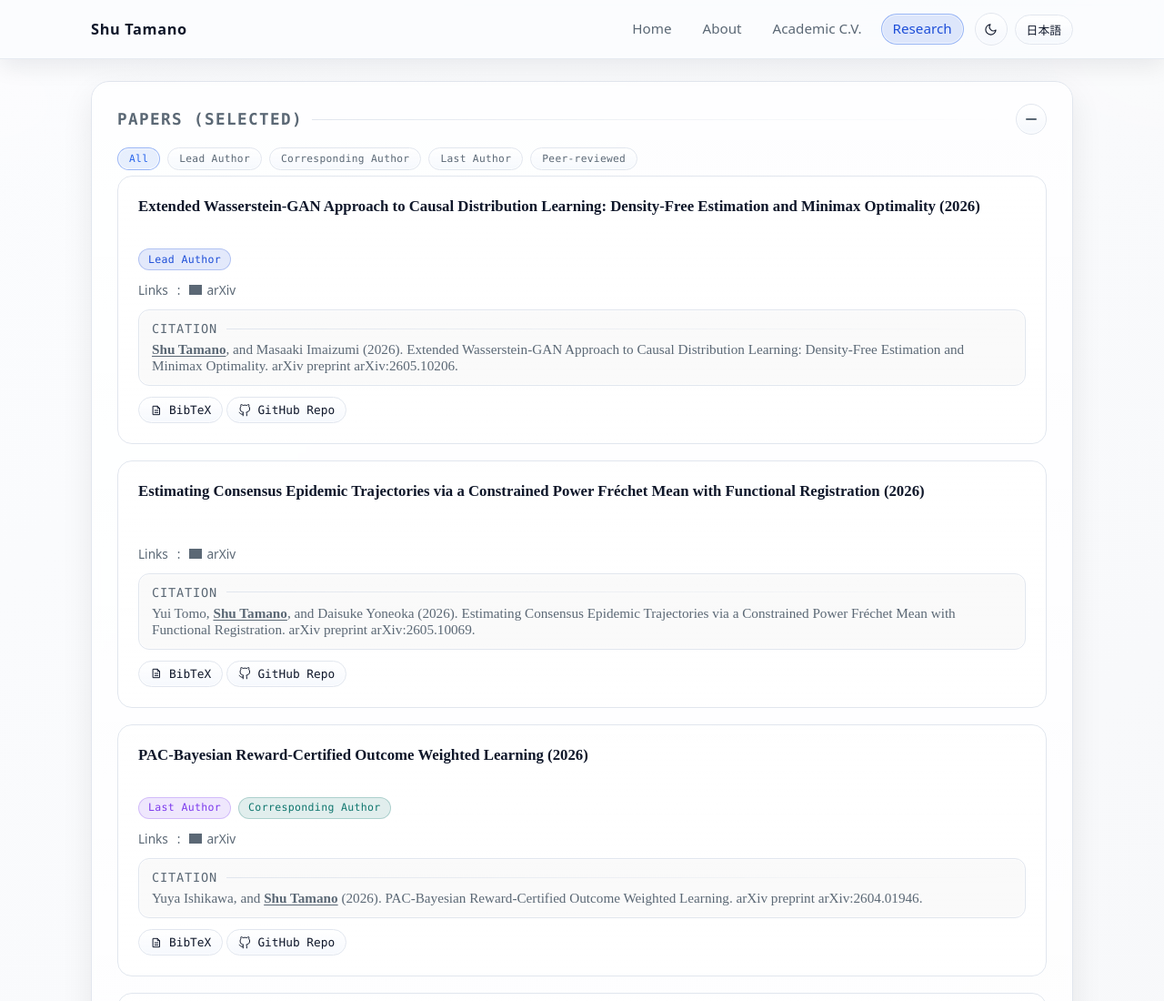
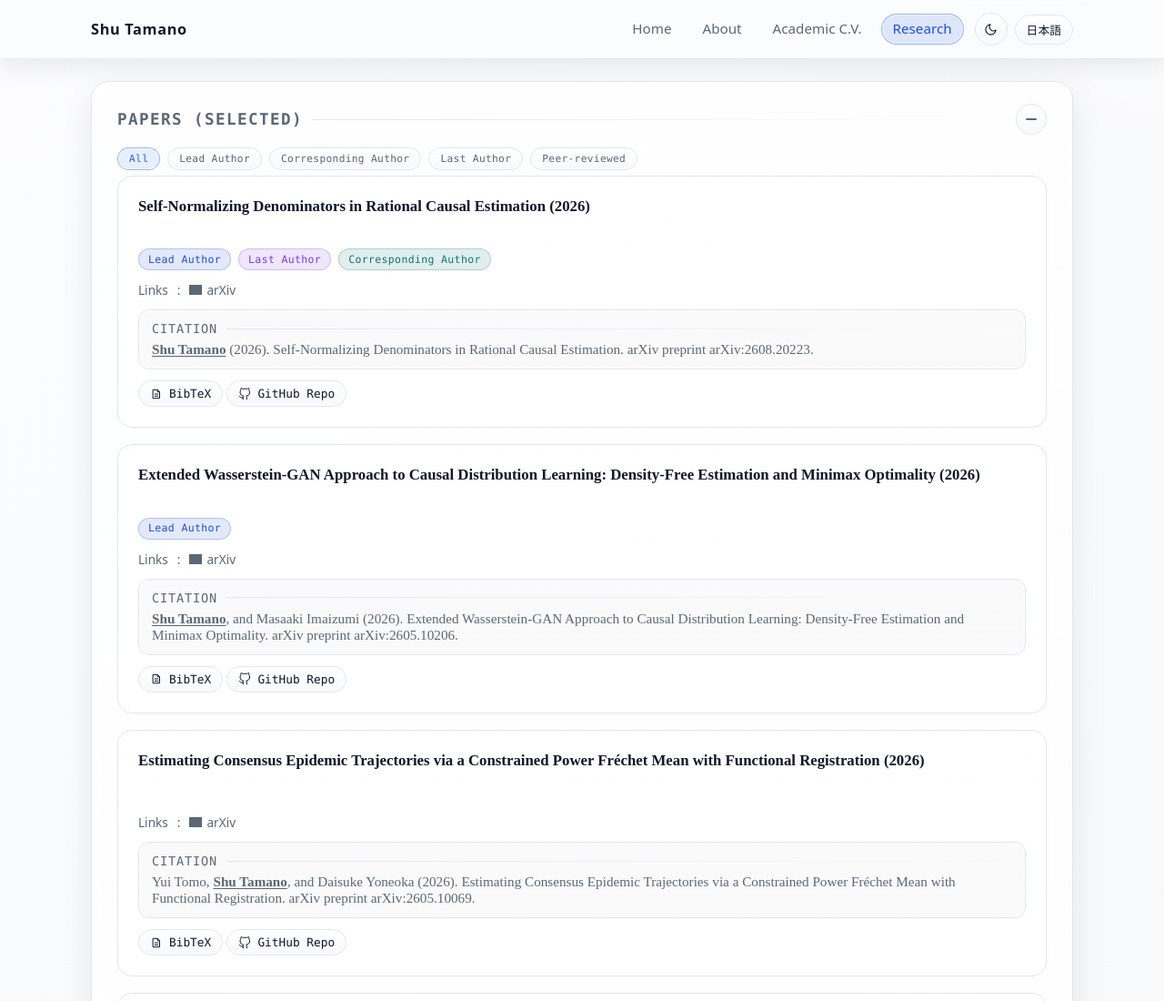
Before and after one commit to shutech2001/shutech2001.github.io, a plain HTML site: page research.html in a window 1280 px wide. Shown: the top 1100 px of the page at 91% size. Drawn offline with Linux system fonts and the light colour scheme; grey boxes are pictures that could not be loaded.

Commit message:
add preprint

```diff
--- a/research.html
+++ b/research.html
@@ -51,6 +51,49 @@
         </div>
 
         <div class="conference-list" id="papers-list">
+        <article class="paper reveal" style="--delay: 0.25s" data-tags="lead last corresponding">
+          <h3>
+            <a
+              class="paper-title-link"
+              href="https://arxiv.org/abs/2608.20223"
+              target="_blank"
+              rel="noopener"
+            >
+              Self-Normalizing Denominators in Rational Causal Estimation (2026)
+            </a>
+          </h3>
+          <div class="tag-row">
+            <span class="tag-badge lead" data-i18n="tag.lead">Lead Author</span>
+            <span class="tag-badge last" data-i18n="tag.last">Last Author</span>
+            <span class="tag-badge corresponding" data-i18n="tag.corresponding">Corresponding Author</span>
+          </div>
+          <div class="links">
+            <span data-i18n="research.links">Links</span>:
+            <a href="https://arxiv.org/abs/2608.20223" target="_blank" rel="noopener">
+              <span data-i18n="research.arxiv">arXiv</span>
+            </a>
+          </div>
+          <div class="citation-box">
+            <div class="section-title" data-i18n="research.citation">Citation</div>
+            <p class="meta">
+              <span class="author-name">Shu Tamano</span> (2026). Self-Normalizing Denominators in Rational Causal Estimation. arXiv preprint arXiv:2608.20223.
+            </p>
+          </div>
+          <div>
+            <a
+              class="button"
+              href="bibtex/tamano2026self.bib"
+              target="_blank"
+              rel="noopener"
+              data-i18n="research.bibtex"
+              >BibTeX</a
+            >
+            <a class="button" href="https://github.com/shutech2001/self-normalizing-denominators-experiments" target="_blank" rel="noopener" data-i18n="research.github">
+              GitHub Repo
+            </a>
+          </div>
+        </article>
+
         <article class="paper reveal" style="--delay: 0.15s" data-tags="lead">
           <h3>
             <a
```
Also changed, not shown: 1 other file.
